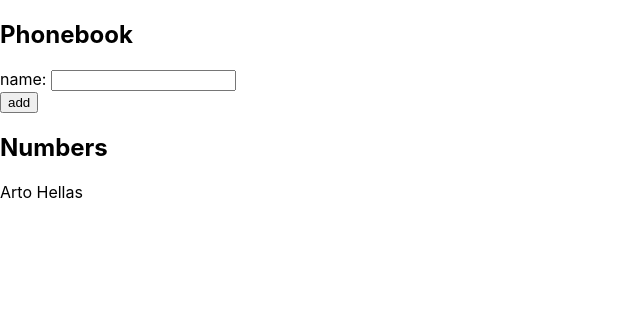
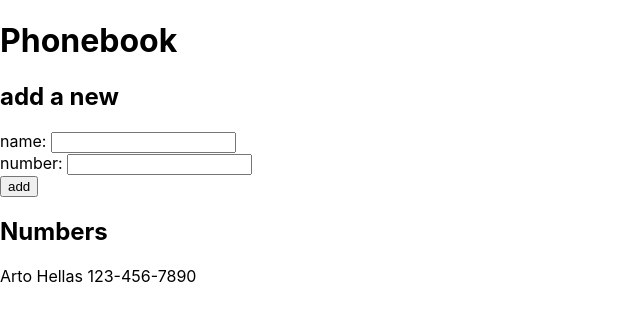
Before and after one commit to jmaclellan/fullstackopen2020, a React (Create React App) app in the folder part2/phonebook/: page / in a window 1280 px wide. Shown: the top 322 px of the page, without its empty margins (0-640 px from the left). Built offline with nearby package versions, Linux system fonts and the light colour scheme.

Commit message:
Started filter

```diff
--- a/part2/phonebook/src/App.js
+++ b/part2/phonebook/src/App.js
@@ -2,14 +2,16 @@ import React, { useState } from 'react'
 
 const App = () => {
   const [persons, setPersons] = useState([
-    { name: 'Arto Hellas' }
+    { name: 'Arto Hellas', number: '123-456-7890' }
   ])
   const [newName, setNewName] = useState('')
+  const [newNumber, setNewNumber] = useState('')
 
-  const addName = e => {
+  const addPerson = e => {
     e.preventDefault()
     const newPerson = {
       name: newName,
+      number: newNumber,
       key: newName
     }
 
@@ -25,22 +27,32 @@ const App = () => {
     setNewName(e.target.value)
   }
 
+  const handleNumberChange = e => {
+    setNewNumber(e.target.value)
+  }
+
   return (
     <div>
-      <h2>Phonebook</h2>
-      <form onSubmit={addName}>
+      <h1>Phonebook</h1>
+      {/* <div>filter shown with <input value={} onChange={} /></div> */}
+      <h2>add a new</h2>
+      <form onSubmit={addPerson}>
         <div>
-          name: <input
-            value={newName}
-            onChange={handleNameChange}
-          />
+          name: <input value={newName} onChange={handleNameChange} />
+        </div>
+        <div>
+          number: <input value={newNumber} onChange={handleNumberChange} />
         </div>
         <div>
           <button type="submit">add</button>
         </div>
       </form>
       <h2>Numbers</h2>
-      {persons.map(person => <div key={person.key}>{person.name}</div>)}
+      {persons.map(person =>
+        <div key={person.key}>
+          {person.name} {person.number}
+        </div>
+      )}
     </div>
   )
 }
```
